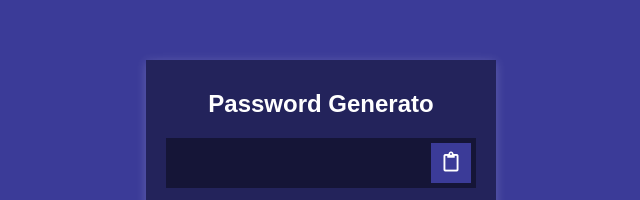
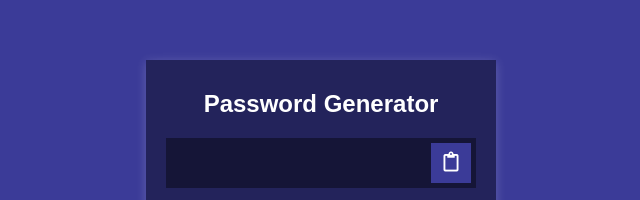
Before and after one commit to muntazir04/password-generator, a plain HTML site: page index.html/index.html in a window 1280 px wide. Shown: the part 156-356 px from the top of the page, 319-959 px from the left. Drawn offline with Linux system fonts and the light colour scheme; a web font is replaced by a local one.

Commit message:
added space

```diff
--- a/index.html/index.html
+++ b/index.html/index.html
@@ -9,7 +9,7 @@
   </head>
   <body>
     <div class="container">
-      <h2>Password Generato</h2>
+      <h2>Password Generator </h2>
       <div class="result-container">
         <span id="result"></span>
         <button class="btn" id="clipboard">
```
